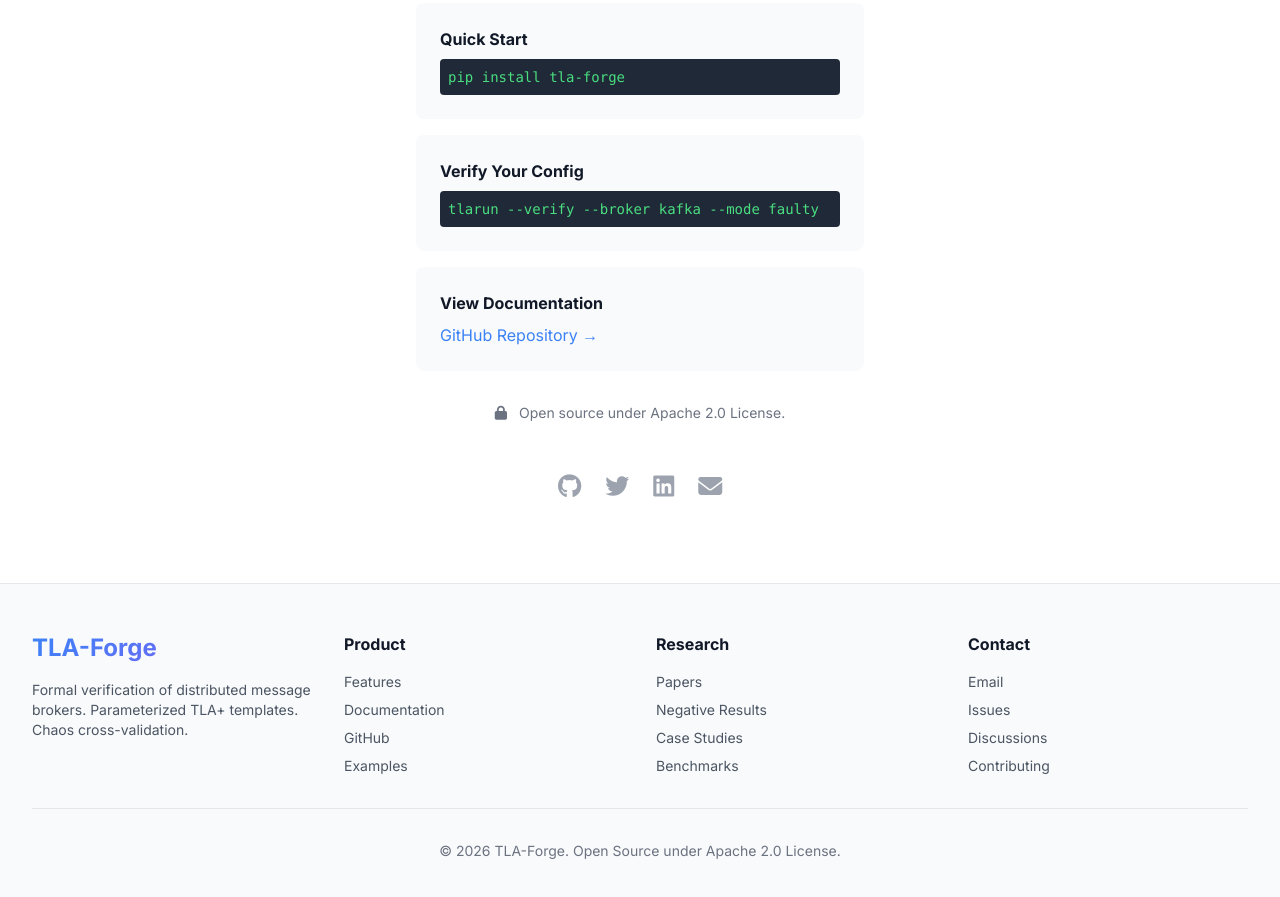
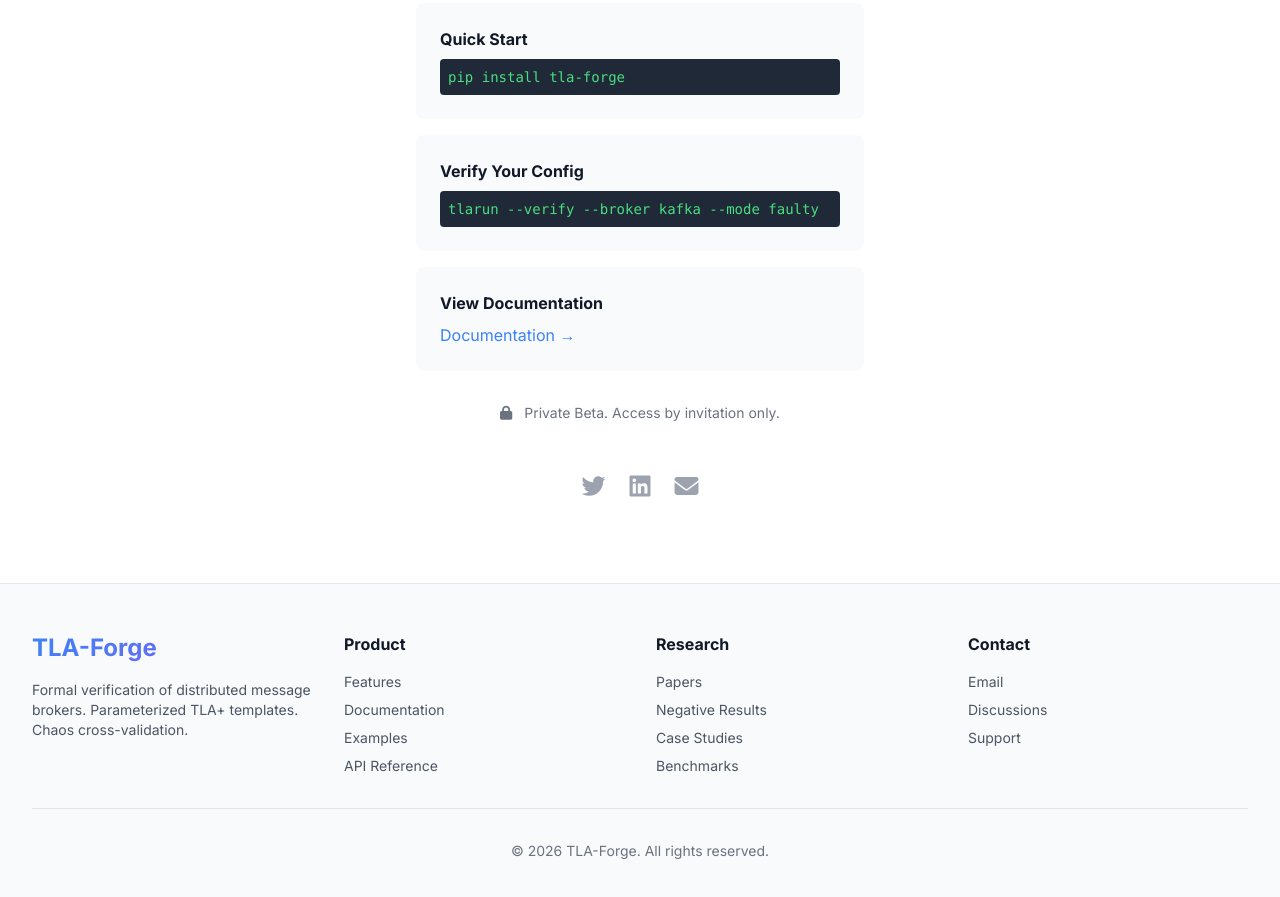
Before and after one commit to illyar80/illyar80.github.io, a plain HTML site: page index.html in a window 1280 px wide. Shown: the part 4559-5456 px from the top of the page. Drawn offline with nearby package versions, Linux system fonts and the light colour scheme.

Commit message:
Remove open source references and GitHub links

```diff
--- a/index.html
+++ b/index.html
@@ -417,19 +417,16 @@
                 </div>
                 <div class="p-6 bg-gray-50 rounded-lg text-left">
                     <h3 class="font-bold mb-2">View Documentation</h3>
-                    <a href="https://github.com/illyar80/tla-forge" class="text-primary hover:underline">GitHub Repository →</a>
+                    <a href="#" class="text-primary hover:underline">Documentation →</a>
                 </div>
             </div>
 
             <div class="mt-8 text-sm text-gray-500">
                 <i class="fas fa-lock mr-2"></i>
-                Open source under Apache 2.0 License.
+                Private Beta. Access by invitation only.
             </div>
 
             <div class="mt-12 flex justify-center space-x-6">
-                <a href="https://github.com/illyar80/tla-forge" class="text-gray-400 hover:text-primary transition text-2xl">
-                    <i class="fab fa-github"></i>
-                </a>
                 <a href="#" class="text-gray-400 hover:text-primary transition text-2xl">
                     <i class="fab fa-twitter"></i>
                 </a>
@@ -459,8 +456,8 @@
                     <ul class="space-y-2 text-sm text-gray-600">
                         <li><a href="#" class="hover:text-primary">Features</a></li>
                         <li><a href="#" class="hover:text-primary">Documentation</a></li>
-                        <li><a href="https://github.com/illyar80/tla-forge" class="hover:text-primary">GitHub</a></li>
                         <li><a href="#" class="hover:text-primary">Examples</a></li>
+                        <li><a href="#" class="hover:text-primary">API Reference</a></li>
                     </ul>
                 </div>
                 <div>
@@ -476,14 +473,13 @@
                     <div class="font-bold mb-4">Contact</div>
                     <ul class="space-y-2 text-sm text-gray-600">
                         <li><a href="mailto:illyar80@gmail.com" class="hover:text-primary">Email</a></li>
-                        <li><a href="https://github.com/illyar80/tla-forge/issues" class="hover:text-primary">Issues</a></li>
                         <li><a href="#" class="hover:text-primary">Discussions</a></li>
-                        <li><a href="#" class="hover:text-primary">Contributing</a></li>
+                        <li><a href="#" class="hover:text-primary">Support</a></li>
                     </ul>
                 </div>
             </div>
             <div class="mt-8 pt-8 border-t border-gray-200 text-center text-sm text-gray-500">
-                © 2026 TLA-Forge. Open Source under Apache 2.0 License.
+                © 2026 TLA-Forge. All rights reserved.
             </div>
         </div>
     </footer>
```
